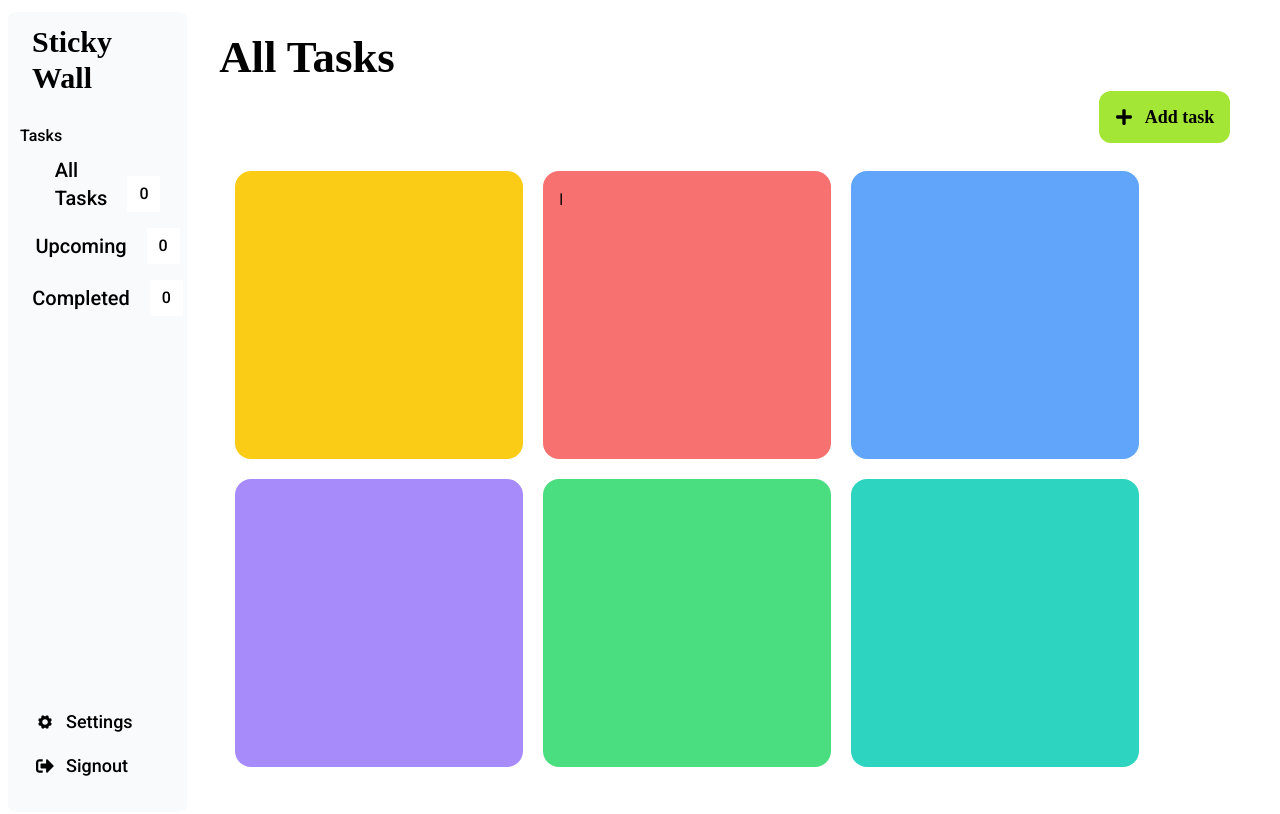
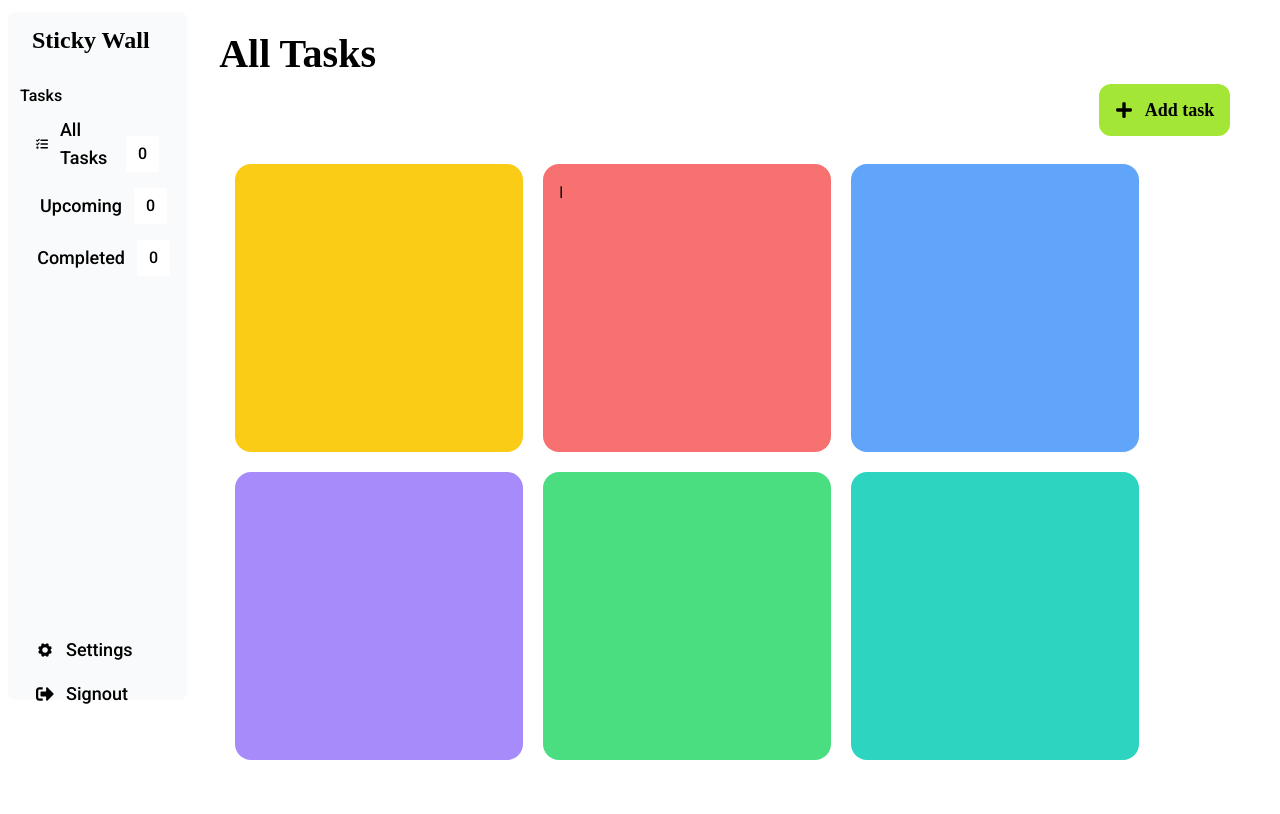
Before and after one commit to srabhiram/Sticky-wall, a Next.js app: page /home in a window 1280 px wide. Shown: the top 814 px of the page. Built offline with nearby package versions, Linux system fonts and the light colour scheme; a web font is replaced by a local one.

Commit message:
fixed page zoom issue

```diff
--- a/src/app/home/page.tsx
+++ b/src/app/home/page.tsx
@@ -6,7 +6,7 @@ export default function HomePage() {
   return (
     <>
       <main className=" w-full mx-2 my-3 p-3 rounded-lg">
-        <header className="font-playwrite md:text-[2.8rem] font-bold">
+        <header className="font-playwrite md:text-[2.5rem] font-bold">
           All Tasks
         </header>
         <div className="flex justify-end mr-10 mb-3 font-playwrite text-lg font-bold">
--- a/src/components/Navbar.tsx
+++ b/src/components/Navbar.tsx
@@ -14,22 +14,22 @@ export default function Navbar() {
   // };
   return (
     <main
-      className={`flex flex-col gap-5 w-full bg-gray-50 h-[53rem] max-h-screen mx-2 my-3 p-3 rounded-lg `}
+      className={`flex flex-col gap-5 w-full bg-gray-50 h-[43rem] mx-2 my-3 p-3 rounded-lg `}
     >
       <header className="flex justify-between    items-center px-3">
-        <h1 className="font-playwrite text-3xl font-bold">Sticky Wall</h1>
+        <h1 className="font-playwrite text-2xl font-bold">Sticky Wall</h1>
       </header>
-      <section className="mt-2 w-full flex flex-col gap-96">
+      <section className="mt-2 w-full flex flex-col gap-[22rem]">
         <div>
           <ul className="flex flex-col space-y-3">
             <li className="">
               Tasks
               <span className="flex flex-col gap-2 mx-2 mt-1 justify-center">
-                <div className="flex items-center justify-center px-2 py-1 rounded-md hover:bg-white gap-5">
+                <div className="flex items-center justify-center px-2 py-1 rounded-md hover:bg-white gap-3">
                   <FaTasks />
                   <Link
                     href={`/home`}
-                    className="text-xl  font-medium hover:text-lime-600 transition-all duration-100"
+                    className="text-lg  font-medium hover:text-lime-600 transition-all duration-100"
                   >
                     All Tasks
                   </Link>
@@ -37,11 +37,11 @@ export default function Navbar() {
                     0
                   </span>
                 </div>
-                <div className="flex items-center justify-center px-2 py-1 rounded-md hover:bg-white gap-5">
+                <div className="flex items-center justify-center px-2 py-1 rounded-md hover:bg-white gap-3">
                   <TbPlayerTrackNext />
                   <Link
                     href={`/home/upcoming`}
-                    className="text-xl  font-medium hover:text-lime-600 transition-all duration-100"
+                    className="text-lg  font-medium hover:text-lime-600 transition-all duration-100"
                   >
                     Upcoming
                   </Link>
@@ -49,11 +49,11 @@ export default function Navbar() {
                     0
                   </span>
                 </div>
-                <div className="flex items-center justify-center px-2 py-1 rounded-md hover:bg-white gap-5">
+                <div className="flex items-center justify-center px-2 py-1 rounded-md hover:bg-white gap-3">
                   <MdOutlineTaskAlt />
                   <Link
                     href={`/home/completed`}
-                    className="text-xl  font-medium hover:text-lime-600 transition-all duration-100"
+                    className="text-lg  font-medium hover:text-lime-600 transition-all duration-100"
                   >
                     Completed
                   </Link>
```
